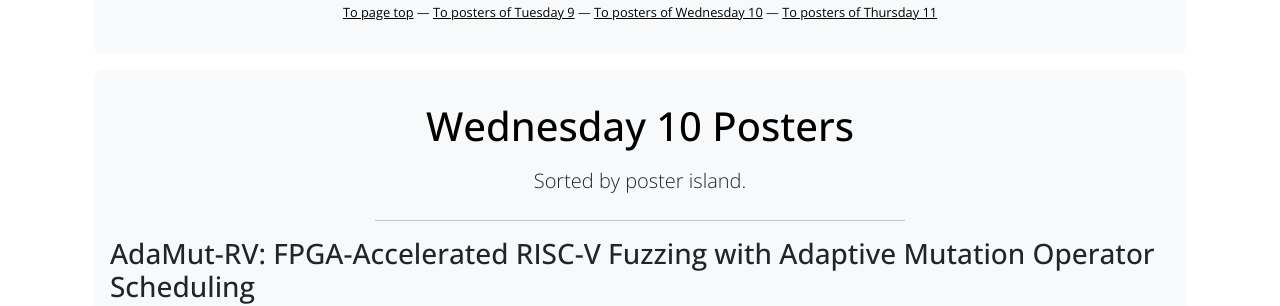
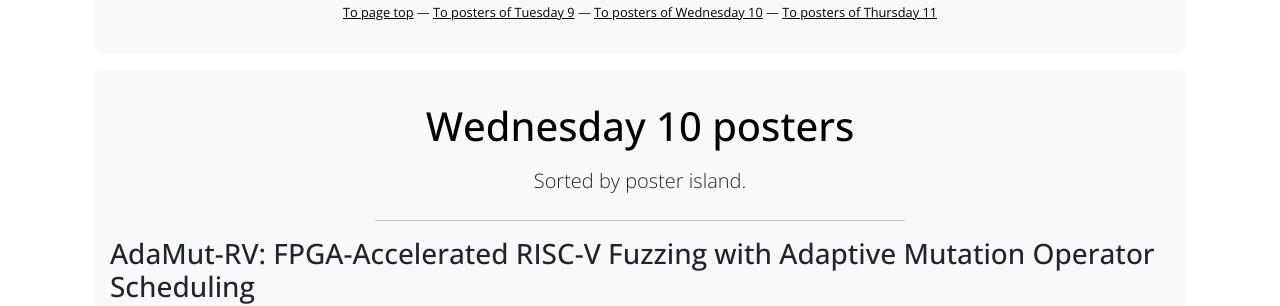
Before and after one commit to riscv-europe/summit-website-development, a Jekyll site: the page built from summit/2026/posters.md, in a window 1280 px wide and 900 px high, scrolled down 29595 px. Shown: the part 162-468 px from the top of the window. Built offline with Jekyll 4.4.1, drawn with Linux system fonts in a browser that asks for light colours; some of the changed text lies outside the part shown.

Commit message:
Fix: typos.

```diff
--- a/summit/2026/posters.md
+++ b/summit/2026/posters.md
@@ -25,7 +25,7 @@
 {% include jumboboxend.html %}
 
 {% include jumboboxstart.html
-    title = "Tuesday 9 Posters"
+    title = "Tuesday 9 posters"
     lead =  "Sorted by poster island."
 	id =    "Tue"
 %}
@@ -38,7 +38,7 @@
 
 
 {% include jumboboxstart.html
-    title = "Wednesday 10 Posters"
+    title = "Wednesday 10 posters"
     lead =  "Sorted by poster island."
 	id =    "Wed"
 %}
@@ -51,7 +51,7 @@
 
 
 {% include jumboboxstart.html
-    title = "Thursday 11 Posters"
+    title = "Thursday 11 posters"
     lead =  "Sorted by poster island."
 	id =    "Thu"
 %}
```
